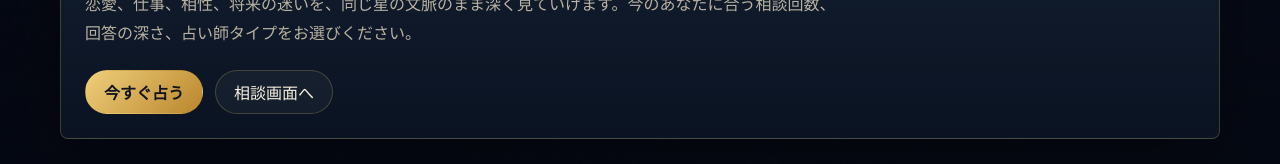
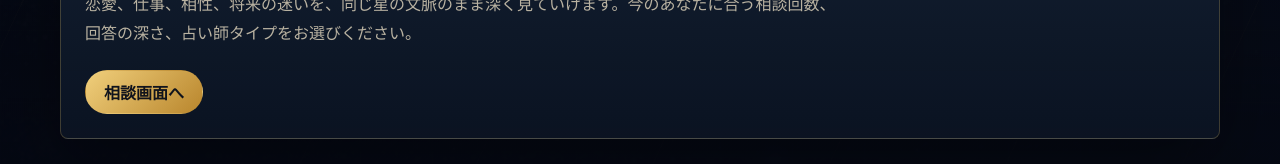
Before and after one commit to dkagawa-lab/hoshiyomi, a Next.js app: page /pricing in a window 1280 px wide. Shown: the part 330-494 px from the top of the page. Built offline with nearby package versions, Linux system fonts and the light colour scheme; no server answers.

Commit message:
Remove start reading CTA from pricing

```diff
--- a/app/pricing/page.tsx
+++ b/app/pricing/page.tsx
@@ -11,10 +11,7 @@ export default function PricingPage() {
           恋愛、仕事、相性、将来の迷いを、同じ星の文脈のまま深く見ていけます。今のあなたに合う相談回数、回答の深さ、占い師タイプをお選びください。
         </p>
         <div className="actions compact-actions">
-          <Link className="button primary" href="/m">
-            今すぐ占う
-          </Link>
-          <Link className="button" href="/consultation">
+          <Link className="button primary" href="/consultation">
             相談画面へ
           </Link>
         </div>
```
